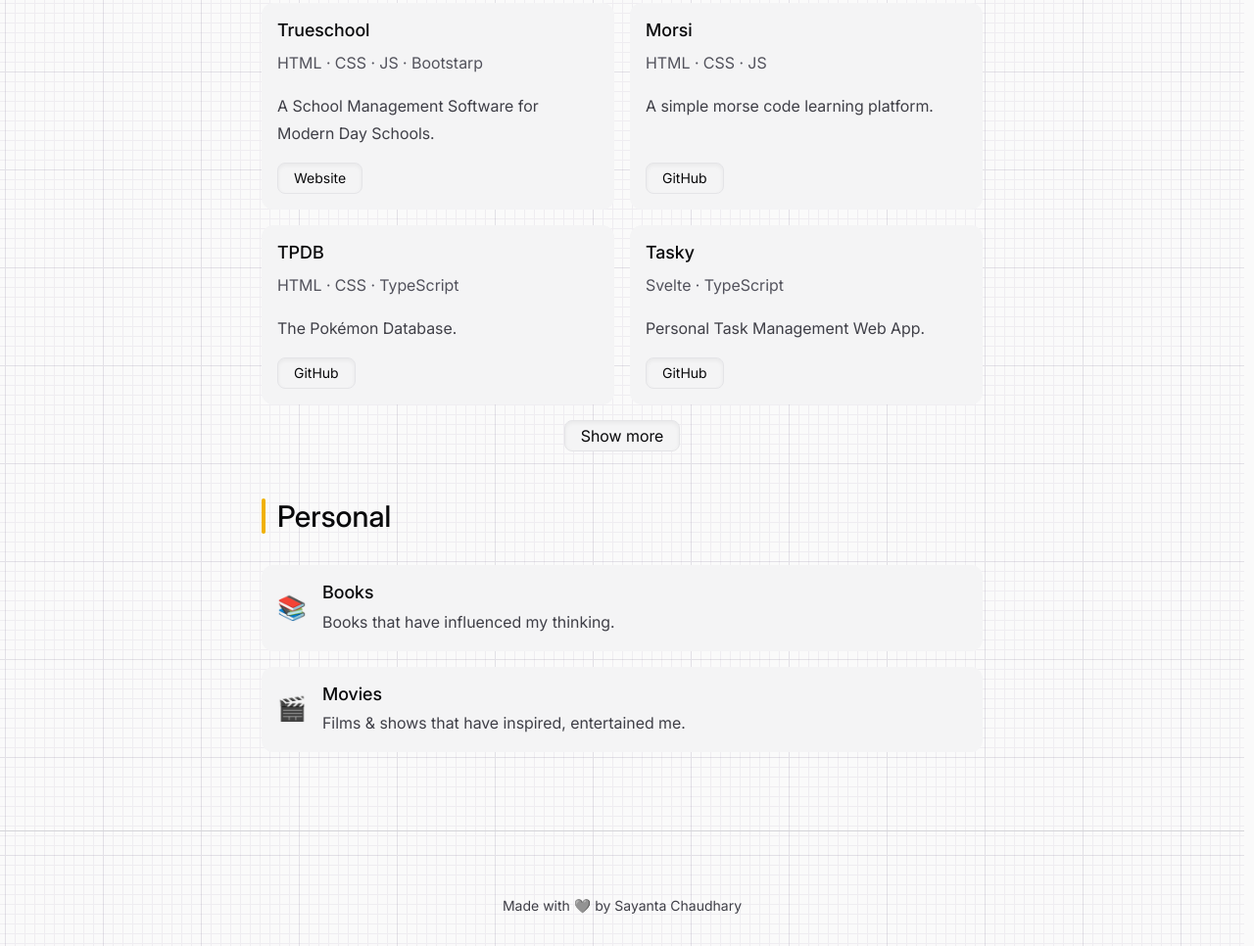
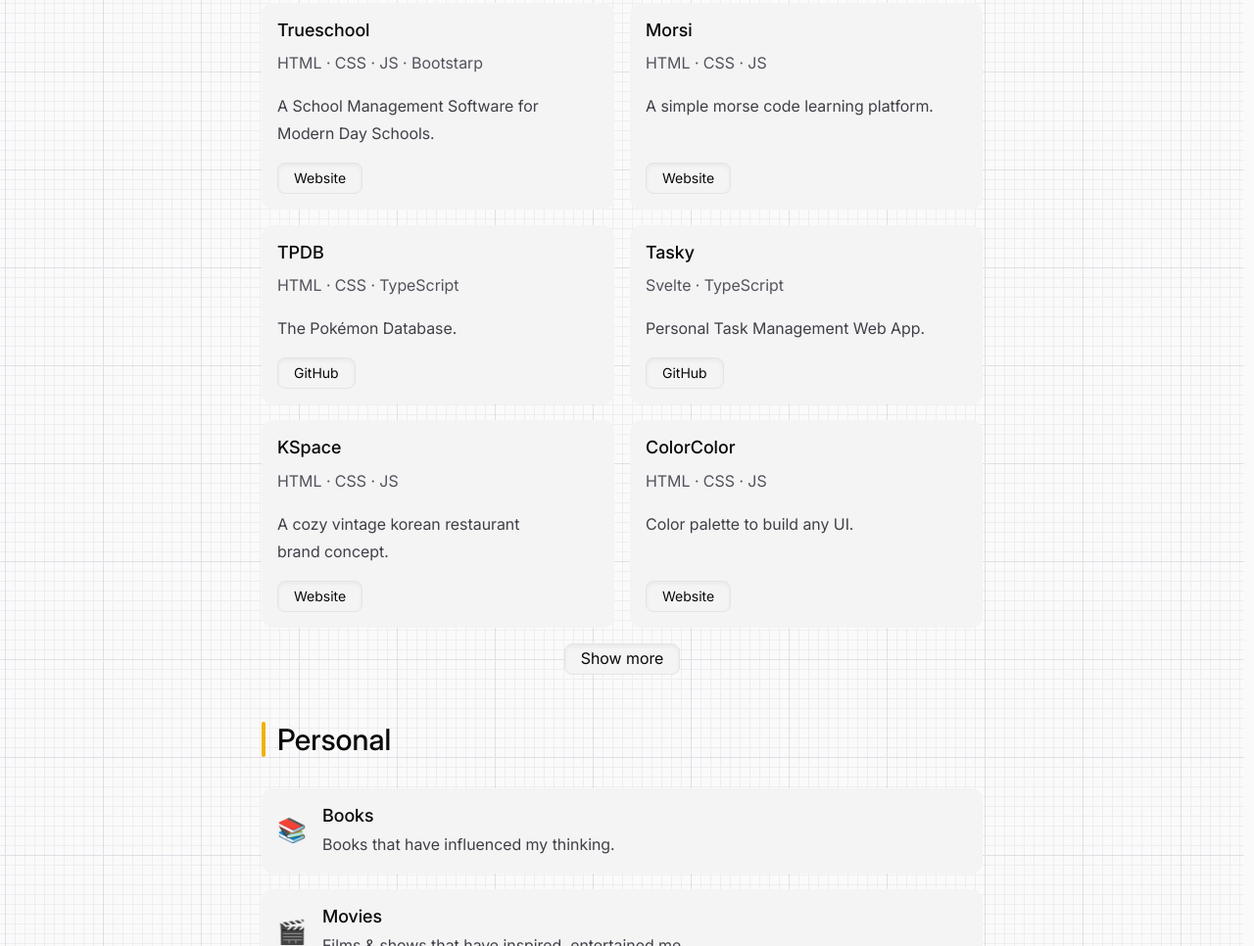
Before and after one commit to sayantachaudhary/sayantachaudhary.github.io, an Eleventy site: page index.html in a window 1280 px wide. Shown: the part 932-1898 px from the top of the page at 98% size. Built offline with nearby package versions, Linux system fonts and the light colour scheme; Eleventy itself is replaced by a stand-in of ours; files that its build step writes are made by us from their sources.

Commit message:
new project

```diff
--- a/index.html
+++ b/index.html
@@ -8,14 +8,29 @@
     <meta name="author" content="Sayanta Chaudhary" />
     <!-- Favicon -->
     <link rel="icon" href="/public/favicon/favicon.ico" />
-    <link rel="icon" type="image/png" sizes="96x96" href="/public/favicon/favicon-96x96.png" />
-    <link rel="apple-touch-icon" sizes="180x180" href="/public/favicon/apple-touch-icon.png" />
+    <link
+      rel="icon"
+      type="image/png"
+      sizes="96x96"
+      href="/public/favicon/favicon-96x96.png"
+    />
+    <link
+      rel="apple-touch-icon"
+      sizes="180x180"
+      href="/public/favicon/apple-touch-icon.png"
+    />
     <link rel="manifest" href="/public/site.webmanifest" />
     <!-- Social Meta -->
     <meta property="og:url" content="https://sayanta.is-a-fullstack.dev/" />
     <meta property="og:type" content="website" />
-    <meta property="og:title" content="Sayanta Chaudhary · Full Stack Developer" />
-    <meta property="og:image" content="https://sayanta.is-a-fullstack.dev/og-image.png" />
+    <meta
+      property="og:title"
+      content="Sayanta Chaudhary · Full Stack Developer"
+    />
+    <meta
+      property="og:image"
+      content="https://sayanta.is-a-fullstack.dev/og-image.png"
+    />
     <meta property="og:description" content="" />
     <meta property="og:site_name" content="" />
     <!-- Canonical URL -->
@@ -124,7 +139,9 @@
           self-driven to solve and create.
         </p>
         <ul>
-          <li><strong>Stack:</strong> React, TypeScript, Node.js, PostgreSQL</li>
+          <li>
+            <strong>Stack:</strong> React, TypeScript, Node.js, PostgreSQL
+          </li>
           <li><strong>Interests:</strong> Design System, Developer Tooling</li>
         </ul>
         <div class="links">
@@ -244,11 +261,11 @@
             </div>
             <footer class="card-footer">
               <a
-                href="https://github.com/sayantachaudhary/Morsi"
+                href="https://morsi-sigma.vercel.app/"
                 target="_blank"
                 rel="noopener noreferrer"
                 class="btn btn-outline"
-                >GitHub</a
+                >Website</a
               >
             </footer>
           </article>
@@ -291,17 +308,57 @@
             </footer>
           </article>
 
-          <!-- <article class="card"> -->
+          <article class="card">
+            <header class="card-header">
+              <h3 class="card-title">KSpace</h3>
+              <p class="card-subtitle">HTML · CSS · JS</p>
+            </header>
+            <div class="card-body">
+              <p class="card-text">
+                A cozy vintage korean restaurant brand concept.
+              </p>
+            </div>
+            <footer class="card-footer">
+              <a
+                href="https://kspace-gold.vercel.app/"
+                target="_blank"
+                rel="noopener noreferrer"
+                class="btn btn-outline"
+                >Website</a
+              >
+            </footer>
+          </article>
+
+          <article class="card">
+            <header class="card-header">
+              <h3 class="card-title">ColorColor</h3>
+              <p class="card-subtitle">HTML · CSS · JS</p>
+            </header>
+            <div class="card-body">
+              <p class="card-text">Color palette to build any UI.</p>
+            </div>
+            <footer class="card-footer">
+              <a
+                href="https://color-color-six.vercel.app/"
+                target="_blank"
+                rel="noopener noreferrer"
+                class="btn btn-outline"
+                >Website</a
+              >
+            </footer>
+          </article>
+
+          <!-- <article class="card" data-hidden> -->
           <!--   <header class="card-header"> -->
-          <!--     <h3 class="card-title">Tasky</h3> -->
-          <!--     <p class="card-subtitle">Svelte · TypeScript</p> -->
+          <!--     <h3 class="card-title">Kontacts</h3> -->
+          <!--     <p class="card-subtitle">Python</p> -->
           <!--   </header> -->
           <!--   <div class="card-body"> -->
-          <!--     <p class="card-text">Personal Task Management Web App.</p> -->
+          <!--     <p class="card-text">Script that converts .</p> -->
           <!--   </div> -->
           <!--   <footer class="card-footer"> -->
           <!--     <a -->
-          <!--       href="https://github.com/sayantachaudhary/tasky" -->
+          <!--       href="https://github.com/sayantachaudhary/kontacts" -->
           <!--       target="_blank" -->
           <!--       rel="noopener noreferrer" -->
           <!--       class="btn btn-outline" -->
@@ -309,25 +366,6 @@
           <!--     > -->
           <!--   </footer> -->
           <!-- </article> -->
-
-          <article class="card" data-hidden>
-            <header class="card-header">
-              <h3 class="card-title">How old am i?</h3>
-              <p class="card-subtitle">HTML · CSS · TypeScript</p>
-            </header>
-            <div class="card-body">
-              <p class="card-text">Age calculator with realtime run-up.</p>
-            </div>
-            <footer class="card-footer">
-              <a
-                href="https://github.com/sayantachaudhary/how-old-am-i"
-                target="_blank"
-                rel="noopener noreferrer"
-                class="btn btn-outline"
-                >GitHub</a
-              >
-            </footer>
-          </article>
 
           <article class="card" data-hidden>
             <header class="card-header">
@@ -342,6 +380,25 @@
             <footer class="card-footer">
               <a
                 href="https://github.com/sayantachaudhary/torkit"
+                target="_blank"
+                rel="noopener noreferrer"
+                class="btn btn-outline"
+                >GitHub</a
+              >
+            </footer>
+          </article>
+
+          <article class="card" data-hidden>
+            <header class="card-header">
+              <h3 class="card-title">How old am i?</h3>
+              <p class="card-subtitle">HTML · CSS · TypeScript</p>
+            </header>
+            <div class="card-body">
+              <p class="card-text">Age calculator with realtime run-up.</p>
+            </div>
+            <footer class="card-footer">
+              <a
+                href="https://github.com/sayantachaudhary/how-old-am-i"
                 target="_blank"
                 rel="noopener noreferrer"
                 class="btn btn-outline"
```
Also changed, not shown: movies/index.html (+13 -0 lines), public/movies/ford-v-ferrari-2019.avif (added).
